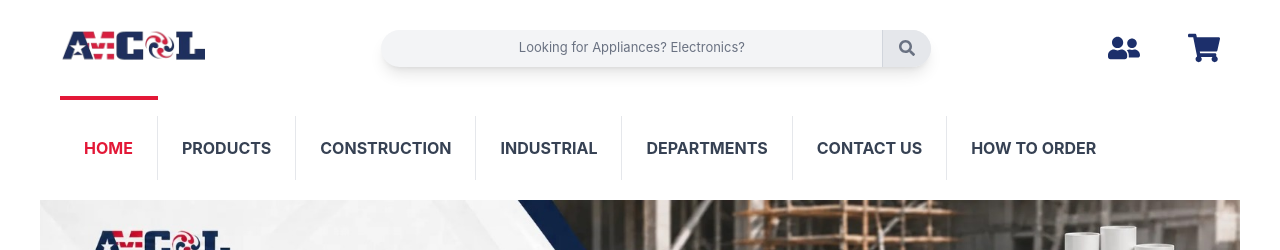
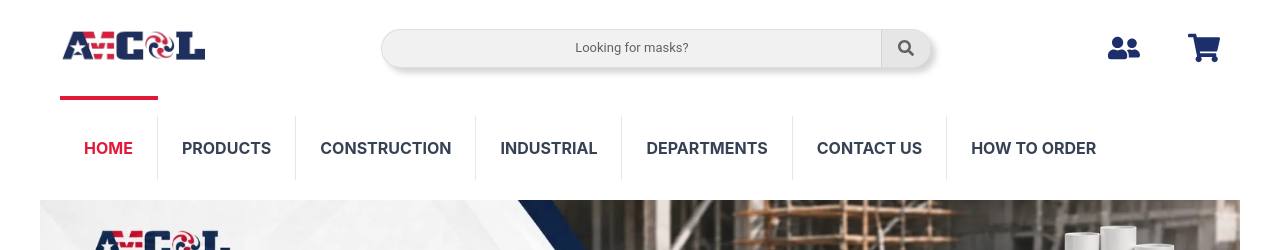
Before and after one commit to Aziz975/Amcol-Website, a React app in the folder Frontend/: page / in a window 1280 px wide. Shown: the top 250 px of the page. Built offline with nearby package versions, Linux system fonts and the light colour scheme; the HTML template or start-up script is replaced by a standard one.

Commit message:
fix navbar

```diff
--- a/Frontend/src/Components/Navbar/Navbar.jsx
+++ b/Frontend/src/Components/Navbar/Navbar.jsx
@@ -82,8 +82,6 @@
 
 
 
-
-
 import { useState, useEffect } from "react";
 import { NavLink } from "react-router-dom";
 import { FaSearch, FaUserFriends, FaShoppingCart } from "react-icons/fa";
@@ -109,22 +107,42 @@ const placeholders = [
 function Navbar() {
     const [query, setQuery] = useState("");
     const [placeholderIndex, setPlaceholderIndex] = useState(0);
-    const [visible, setVisible] = useState(true); // true = open, false = closed
+    const [text, setText] = useState("");
+    const [deleting, setDeleting] = useState(false);
+    const [scrolled, setScrolled] = useState(false);
 
+    // scroll detect
     useEffect(() => {
+        const onScroll = () => setScrolled(window.scrollY > 20);
+        onScroll();
+        window.addEventListener("scroll", onScroll, { passive: true });
+        return () => window.removeEventListener("scroll", onScroll);
+    }, []);
+
+    // typewriter placeholder
+    useEffect(() => {
+        const full = placeholders[placeholderIndex];
         let timeout;
-        const id = setInterval(() => {
-            setVisible(false); // close
-            timeout = setTimeout(() => {
-                setPlaceholderIndex((i) => (i + 1) % placeholders.length); // swap text while closed
-                setVisible(true); // open
-            }, 400);
-        }, 4000);
-        return () => {
-            clearInterval(id);
-            clearTimeout(timeout);
-        };
-    }, []);
+
+        if (!deleting && text === full) {
+            timeout = setTimeout(() => setDeleting(true), 2000);
+        } else if (deleting && text === "") {
+            setDeleting(false);
+            setPlaceholderIndex((i) => (i + 1) % placeholders.length);
+        } else {
+            timeout = setTimeout(
+                () =>
+                    setText(
+                        deleting
+                            ? full.slice(0, text.length - 1)
+                            : full.slice(0, text.length + 1)
+                    ),
+                deleting ? 40 : 70
+            );
+        }
+
+        return () => clearTimeout(timeout);
+    }, [text, deleting, placeholderIndex]);
 
     const handleSearch = (e) => {
         e.preventDefault();
@@ -132,14 +150,31 @@ function Navbar() {
     };
 
     return (
-        <header className="mx-auto max-w-[1200px] p-5">
+        <header
+            className={`sticky top-0 z-50 w-full bg-white transition-shadow duration-300 ${
+                scrolled ? "shadow-md" : ""
+            }`}
+        >
+            <div
+                className={`mx-auto max-w-[1200px] px-5 transition-all duration-300 ${
+                    scrolled ? "py-2" : "py-5"
+                }`}
+            >
                 {/* Top row */}
                 <div className="flex items-center justify-between">
-                <img src="/images/logo.png" alt="AMCOL logo" className="h-14 w-auto" />
+                    <img
+                        src="/images/logo.png"
+                        alt="AMCOL logo"
+                        className={`w-auto transition-all duration-300 ${
+                            scrolled ? "h-10" : "h-14"
+                        }`}
+                    />
 
+                    {/* Search bar: scroll karne par hat jata hai */}
+                    {!scrolled && (
                         <form
                             onSubmit={handleSearch}
-                    className="flex w-[550px] overflow-hidden rounded-full bg-gray-100 shadow-lg"
+                            className="flex w-[550px] overflow-hidden rounded-[20px] border border-black/[0.08] bg-[#f1f1f1] shadow-[5px_5px_6px_0px_rgb(0_0_0/17%)]"
                         >
                             <div className="relative flex-1">
                                 <input
@@ -147,17 +182,15 @@ function Navbar() {
                                     aria-label="Search AMCOL Hardware"
                                     value={query}
                                     onChange={(e) => setQuery(e.target.value)}
-                            className="h-[37px] w-full bg-transparent p-1 text-center text-[13px] text-gray-600 outline-none"
+                                    className="block h-[37px] w-full max-w-full appearance-none border-0 bg-transparent p-[10px] text-center font-['Roboto',Arial,Tahoma,sans-serif] text-[13px] font-normal text-[#626262] outline-none"
                                 />
 
                                 {query === "" && (
                                     <span
                                         aria-hidden="true"
-                                className={`pointer-events-none absolute inset-0 flex origin-center items-center justify-center text-[13px] text-gray-500 transition-all duration-[400ms] ${
-                                    visible ? "scale-y-100 opacity-100" : "scale-y-0 opacity-0"
-                                }`}
+                                        className="pointer-events-none absolute inset-0 flex items-center justify-center whitespace-nowrap font-['Roboto',Arial,Tahoma,sans-serif] text-[13px] text-[#626262]"
                                     >
-                                {placeholders[placeholderIndex]}
+                                        {text}
                                     </span>
                                 )}
                             </div>
@@ -165,29 +198,39 @@ function Navbar() {
                             <button
                                 type="submit"
                                 aria-label="Search"
-                        className="cursor-pointer border-l border-gray-300 bg-gray-200 px-4 text-gray-500"
+                                className="cursor-pointer border-l border-black/[0.08] bg-[#e6e6e6] px-4 text-[#626262]"
                             >
                                 <FaSearch />
                             </button>
                         </form>
+                    )}
 
                     <div className="flex gap-12 text-[#1c2f6b]">
-                    <FaUserFriends size={32} />
-                    <FaShoppingCart size={32} />
+                        <FaUserFriends size={scrolled ? 26 : 32} />
+                        <FaShoppingCart size={scrolled ? 26 : 32} />
                     </div>
                 </div>
 
                 {/* Links */}
                 <nav aria-label="Main navigation">
-                <ul className="mt-5 flex overflow-x-auto pt-5">
+                    <ul
+                        className={`flex overflow-x-auto transition-all duration-300 ${
+                            scrolled ? "mt-1 pt-0" : "mt-5 pt-5"
+                        }`}
+                    >
                         {navLinks.map(({ name, path }) => (
-                        <li key={path} className="border-r border-gray-200 last:border-r-0">
+                            <li
+                                key={path}
+                                className="border-r border-gray-200 last:border-r-0"
+                            >
                                 <NavLink
                                     to={path}
                                     end={path === "/"}
                                     className={({ isActive }) =>
-                                    `relative block whitespace-nowrap px-6 py-5 font-bold uppercase transition-colors
-                                    before:absolute before:-top-5 before:left-0 before:-right-px before:h-1 before:transition-colors
+                                        `relative block whitespace-nowrap px-6 font-bold uppercase transition-all
+                                        ${scrolled ? "py-3" : "py-5"}
+                                        before:absolute before:left-0 before:-right-px before:h-1 before:transition-colors
+                                        ${scrolled ? "before:bottom-0" : "before:-top-5"}
                                         ${
                                             isActive
                                                 ? "text-[#e31837] before:bg-[#e31837]"
@@ -201,6 +244,7 @@ function Navbar() {
                         ))}
                     </ul>
                 </nav>
+            </div>
         </header>
     );
 }
```
Lines whose indentation alone changed are shown as unchanged.
